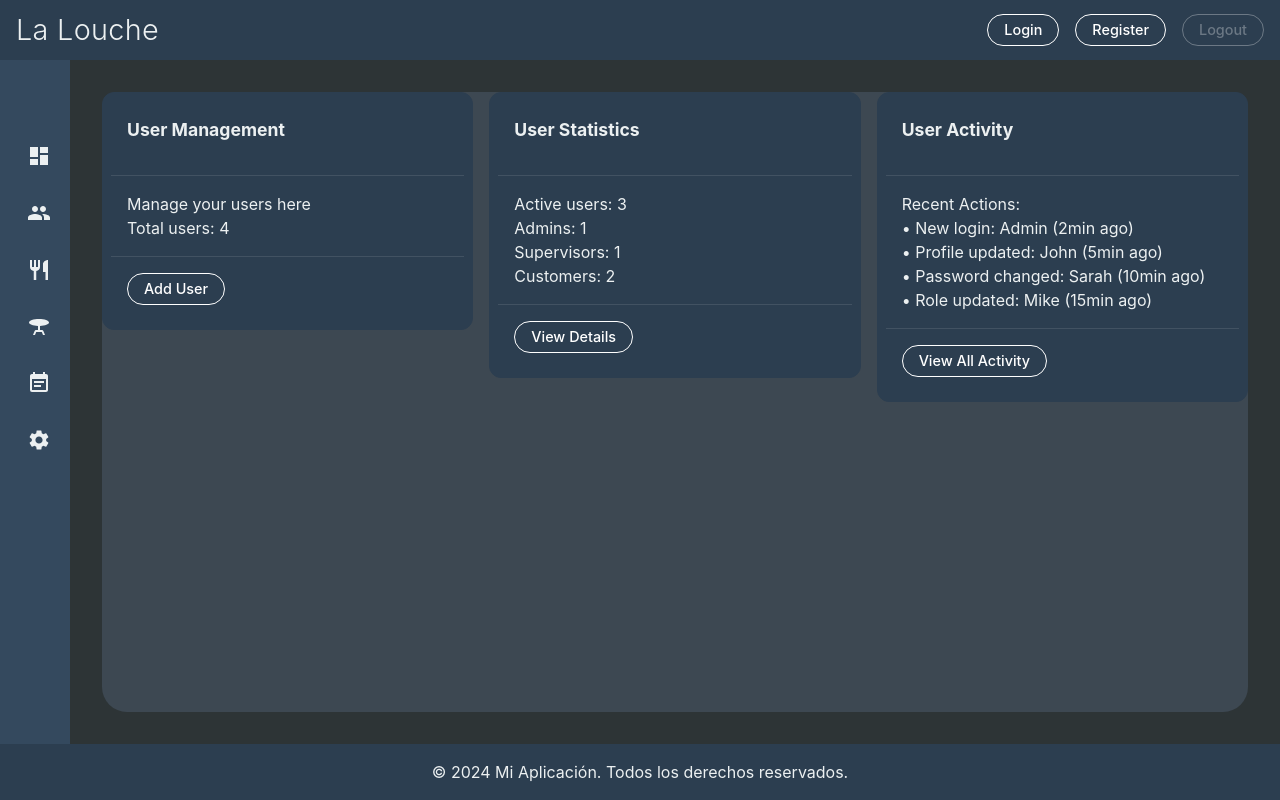
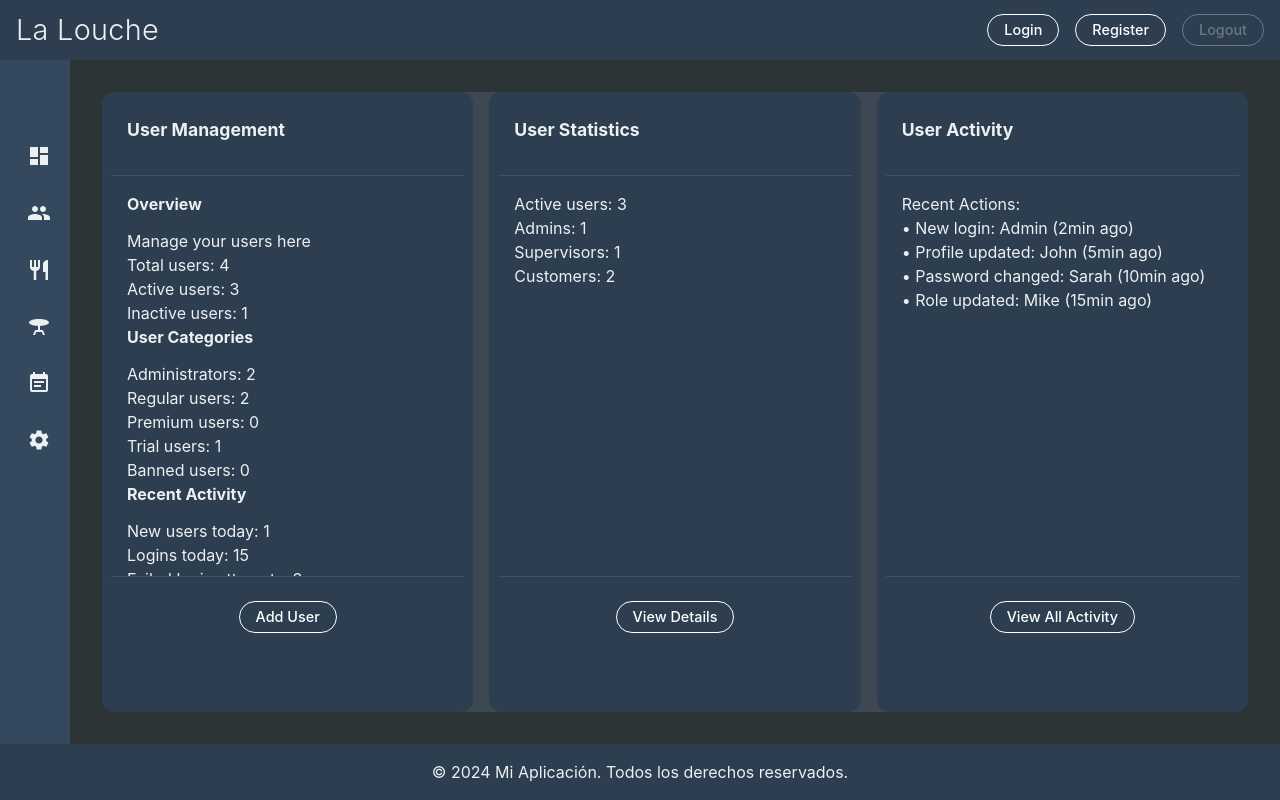
Before and after one commit to Ruben-Alvarez-Dev/daw_react_front, a React (Vite) app: page /users in a window 1280 px wide. Built offline with nearby package versions, Linux system fonts and the light colour scheme.

Commit message:
Cards stage 3

```diff
--- a/src/App.css
+++ b/src/App.css
@@ -197,3 +197,16 @@ h5, h6 {
 .read-the-docs {
   color: #888;
 }
+
+.cards-container{
+  width: 100%;
+  height: 100%;
+}
+.display{
+  width: 100%;
+  height: 100%;
+}
+.display-container{
+  width: 100%;
+  height: 100%;
+}
--- a/src/styles/Card.css
+++ b/src/styles/Card.css
@@ -27,11 +27,35 @@
   padding: 1rem;
   flex: 1;
   overflow-y: auto;
+  max-height: 400px;
+}
+
+.card-body::-webkit-scrollbar {
+  width: 8px;
+}
+
+.card-body::-webkit-scrollbar-track {
+  background: rgba(255, 255, 255, 0.2);
+  border-radius: 4px;
+}
+
+.card-body::-webkit-scrollbar-thumb {
+  background: rgba(255, 255, 255, 0.5);
+  border-radius: 4px;
+  transition: background 0.3s ease;
+}
+
+.card-body::-webkit-scrollbar-thumb:hover {
+  background: rgba(255, 255, 255, 0.7);
 }
 
 .card-footer {
+  height: 80px;
   padding: 1rem;
   border-top: 1px solid rgba(255, 255, 255, 0.1);
+  display: flex;
+  align-items: center;
+  justify-content: center;
 }
 
 /* Estilos para cuando hay múltiples cards en un contenedor */
--- a/src/views/Users.jsx
+++ b/src/views/Users.jsx
@@ -11,8 +11,53 @@ const Users = () => {
         header={<h2>User Management</h2>}
         body={
           <div>
+            <h3>Overview</h3>
             <p>Manage your users here</p>
             <p>Total users: 4</p>
+            <p>Active users: 3</p>
+            <p>Inactive users: 1</p>
+
+            <h3>User Categories</h3>
+            <p>Administrators: 2</p>
+            <p>Regular users: 2</p>
+            <p>Premium users: 0</p>
+            <p>Trial users: 1</p>
+            <p>Banned users: 0</p>
+
+            <h3>Recent Activity</h3>
+            <p>New users today: 1</p>
+            <p>Logins today: 15</p>
+            <p>Failed login attempts: 3</p>
+            <p>Password resets: 2</p>
+            <p>Profile updates: 5</p>
+
+            <h3>System Status</h3>
+            <p>System uptime: 15 days</p>
+            <p>Last backup: Today 03:00 AM</p>
+            <p>Database status: Online</p>
+            <p>API status: Operational</p>
+            <p>Cache status: Optimized</p>
+
+            <h3>Security Overview</h3>
+            <p>Two-factor enabled users: 2</p>
+            <p>Security incidents: 0</p>
+            <p>Pending security reviews: 1</p>
+            <p>Last security scan: 2 hours ago</p>
+            <p>Vulnerabilities detected: None</p>
+
+            <h3>Pending Tasks</h3>
+            <p>User approvals: 3</p>
+            <p>Role change requests: 2</p>
+            <p>Access requests: 4</p>
+            <p>Support tickets: 1</p>
+            <p>Bug reports: 0</p>
+
+            <h3>Compliance</h3>
+            <p>GDPR compliant users: 100%</p>
+            <p>Privacy policy accepted: 100%</p>
+            <p>Terms updated: 2 days ago</p>
+            <p>Data retention check: Passed</p>
+            <p>Audit logs: Up to date</p>
           </div>
         }
         footer={<button className="custom-button primary">Add User</button>}
```
